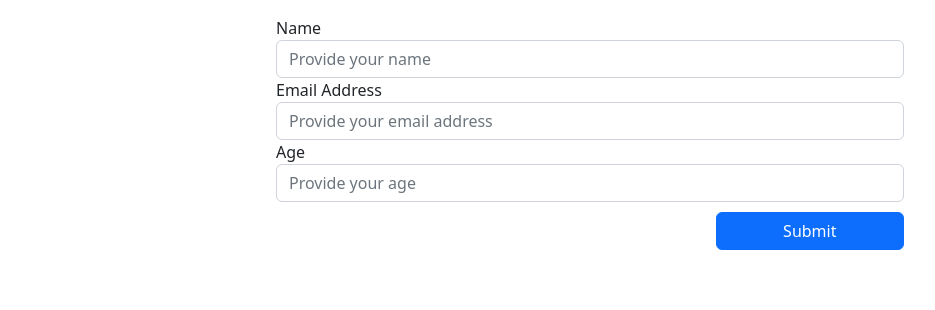
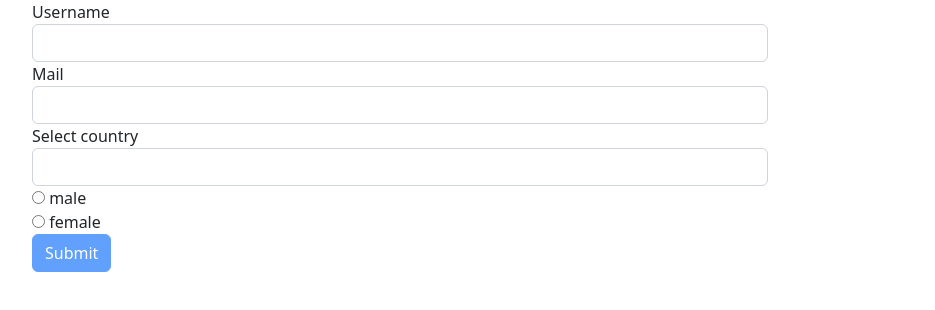
Before and after one commit to divyag-tagline/angularForms, an Angular app: page / in a window 1280 px wide. Shown: the top 310 px of the page, without its empty margins (50-985 px from the left). Built offline with nearby package versions, Linux system fonts and the light colour scheme.

Commit message:
Complate Design in form

```diff
--- a/angular.json
+++ b/angular.json
@@ -32,7 +32,9 @@
               "node_modules/bootstrap/dist/css/bootstrap.min.css",
               "node_modules/bootstrap-icons/font/bootstrap-icons.css"
             ],
-            "scripts": []
+            "scripts": [
+              "node_modules/bootstrap/dist/js/bootstrap.min.js"
+            ]
           },
           "configurations": {
             "production": {
--- a/src/app/template-driven/template-driven.component.html
+++ b/src/app/template-driven/template-driven.component.html
@@ -1,17 +1,48 @@
-<div class="row justify-content-sm-center mt-3">
+<!-- <div class="row justify-content-sm-center mt-3">
   <div class="col-sm-6">
-      <form>
+    <form #forms="ngForm" (ngSubmit)="onSubmit(forms)">
       <div class="form-group">
         <label>Name</label>
-          <input class="form-control" placeholder="Provide your name" ngModel name="name"  required type="text"  />
+        <input
+          type="text"
+          class="form-control"
+          placeholder="Provide your name"
+          name="firstname"
+          [(ngModel)]="data.firstname"
+          minlength="10"
+          #firstname="ngModel"
+          required
+        />
       </div>
+      <div *ngIf="!firstname?.valid && (firstname?.dirty || firstname?.touched)">
+        Invalid First Name
+     </div>
+      <!-- <div class="form-group"
+     [ngClass]="{
+      'has-danger': forms.form.controls.fname?.invalid && (forms.form.controls.email?.dirty || forms.form.controls.email?.touched),
+      'has-success': forms.form.controls.email?.valid && (forms.form.controls.email?.dirty || forms.form.controls.email?.touched)
+ }">
       <div class="form-group">
         <label>Email Address</label>
-          <input class="form-control" placeholder="Provide your email address" ngModel name="emailAddress" required type="email"  />
+        <input
+          type="email"
+          class="form-control"
+          placeholder="Provide your email address"
+          name="emailAddress"
+          [(ngModel)]="data.email"
+          required
+        />
       </div>
       <div class="form-group">
         <label>Age</label>
-          <input class="form-control" placeholder="Provide your age" ngModel name="age" required type="number" />
+        <input
+          type="number"
+          class="form-control"
+          placeholder="Provide your age"
+          name="age"
+          [(ngModel)]="data.age"
+          required
+        />
       </div>
       <div class="form-group">
         <div style="display: flex; margin-top: 10px">
@@ -26,4 +57,111 @@
       </div>
     </form>
   </div>
+</div> -->
+
+<!-- <div>
+  <form (ngSubmit)="onSubmit(f)" #f="ngForm">
+    <div>
+      <label for="name">Name</label>
+      <input type="text" id="name" name="name" [(ngModel)]="name" required />
     </div>
+    <div>
+      <label for="email">Email</label>
+      <input
+        type="email"
+        id="email"
+        name="email"
+        [(ngModel)]="email"
+        required
+      />
+    </div>
+    <div>
+      <label for="age">Age</label>
+      <input type="number" id="age" name="age" [(ngModel)]="age" required />
+    </div>
+    <div>
+      <label for="preference">Preference</label>
+      <select
+        id="preference"
+        name="preference"
+        [(ngModel)]="preference"
+        required
+      >
+        <option *ngFor="let pref of preferences" [value]="pref">
+          {{ pref }}
+        </option>
+      </select>
+    </div>
+    <button type="submit">Submit</button>
+  </form>
+</div> -->
+
+<div class="container">
+  <div class="row">
+    <div class="col-xs-12 col-sm-10 col-md-8 col-sm-offset-1 col-md-offset-2">
+      <form (ngSubmit)="onSubmit(formdemo, userData)" #formdemo="ngForm">
+        <div class="form-group">
+          <label for="username">Username</label>
+          <input
+            type="text"
+            id="username"
+            class="form-control"
+            [(ngModel)]="userData.username"
+            name="username"
+            required
+          />
+        </div>
+
+        <div class="form-group">
+          <label for="email">Mail</label>
+          <input
+            type="email"
+            id="email"
+            class="form-control"
+            [(ngModel)]="userData.email"
+            name="email"
+            required
+            email
+            #email="ngModel"
+          />
+          <span class="help-block" *ngIf="!email.valid && email.touched"
+            >Please enter a valid email!</span
+          >
+        </div>
+
+        <div class="form-group">
+          <label for="country">Select country</label>
+          <select
+            id="country"
+            class="form-control"
+            [(ngModel)]="userData.country"
+            name="country"
+          >
+            <option value="india">india</option>
+            <option value="usa">USA</option>
+          </select>
+        </div>
+
+        <div class="radio" *ngFor="let gender of genders">
+          <label>
+            <input
+              type="radio"
+              name="gender"
+              [(ngModel)]="userData.gender"
+              [value]="gender"
+              required
+            />
+            {{ gender }}
+          </label>
+        </div>
+        <button
+          class="btn btn-primary"
+          type="submit"
+          [disabled]="!formdemo.valid"
+        >
+          Submit
+        </button>
+      </form>
+    </div>
+  </div>
+</div>
--- a/src/app/template-driven/template-driven.component.scss
+++ b/src/app/template-driven/template-driven.component.scss
@@ -0,0 +1,7 @@
+p {
+    font-family: Lato;
+}
+
+input.ng-invalid.ng-touched {
+    border: 1px solid red;
+}
--- a/src/app/template-driven/template-driven.component.ts
+++ b/src/app/template-driven/template-driven.component.ts
@@ -1,15 +1,44 @@
 import { Component, OnInit } from '@angular/core';
-
+import { NgForm } from '@angular/forms';
+interface data {
+  name:'',
+  email:'',
+  age:0
+}
 @Component({
   selector: 'app-template-driven',
   templateUrl: './template-driven.component.html',
   styleUrls: ['./template-driven.component.scss']
 })
 export class TemplateDrivenComponent implements OnInit {
+  data !:data;
+  form:[]=[]
+  name !: string;
+  email !: string;
+  age !: number;
+  preference !: string;
+  preferences: string[] = ['Cooking', 'Reading', 'Coding'];
+  constructor() { }
+  genders = ['male', 'female'];
 
-  constructor() { }
+  userData = {
+    username: '',
+    email: '',
+    country: '',
+    gender: ''
+  };
+  submitted = false;
+  ngOnInit(): void {
 
-  ngOnInit(): void {
   }
+  // handleSubmit(): void{
+  //     console.log(this.name);
+  // }
+  onSubmit(form :NgForm,formData : any) {
+    console.log('submitted formdata',formData);
 
+    alert('Form submitted successfully');
+
+    form.reset();
+  }
 }
--- a/src/index.html
+++ b/src/index.html
@@ -6,6 +6,8 @@
   <base href="/">
   <meta name="viewport" content="width=device-width, initial-scale=1">
   <link rel="icon" type="image/x-icon" href="favicon.ico">
+  <link href="https://cdn.jsdelivr.net/npm/bootstrap@5.0.2/dist/css/bootstrap.min.css" rel="stylesheet" integrity="sha384-EVSTQN3/azprG1Anm3QDgpJLIm9Nao0Yz1ztcQTwFspd3yD65VohhpuuCOmLASjC" crossorigin="anonymous">
+  <script src="https://cdn.jsdelivr.net/npm/bootstrap@5.0.2/dist/js/bootstrap.bundle.min.js" integrity="sha384-MrcW6ZMFYlzcLA8Nl+NtUVF0sA7MsXsP1UyJoMp4YLEuNSfAP+JcXn/tWtIaxVXM" crossorigin="anonymous"></script>
 </head>
 <body>
   <app-root></app-root>
```
Lines whose indentation alone changed are shown as unchanged.
